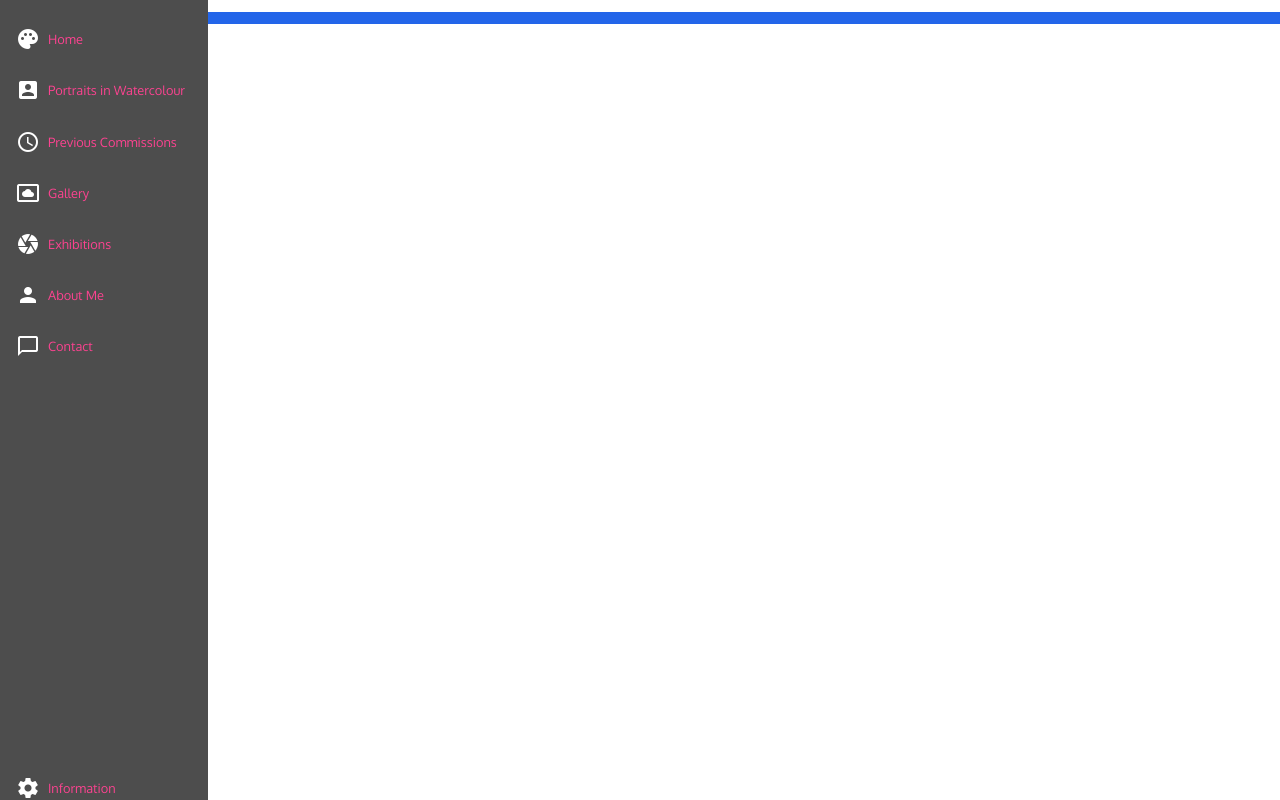
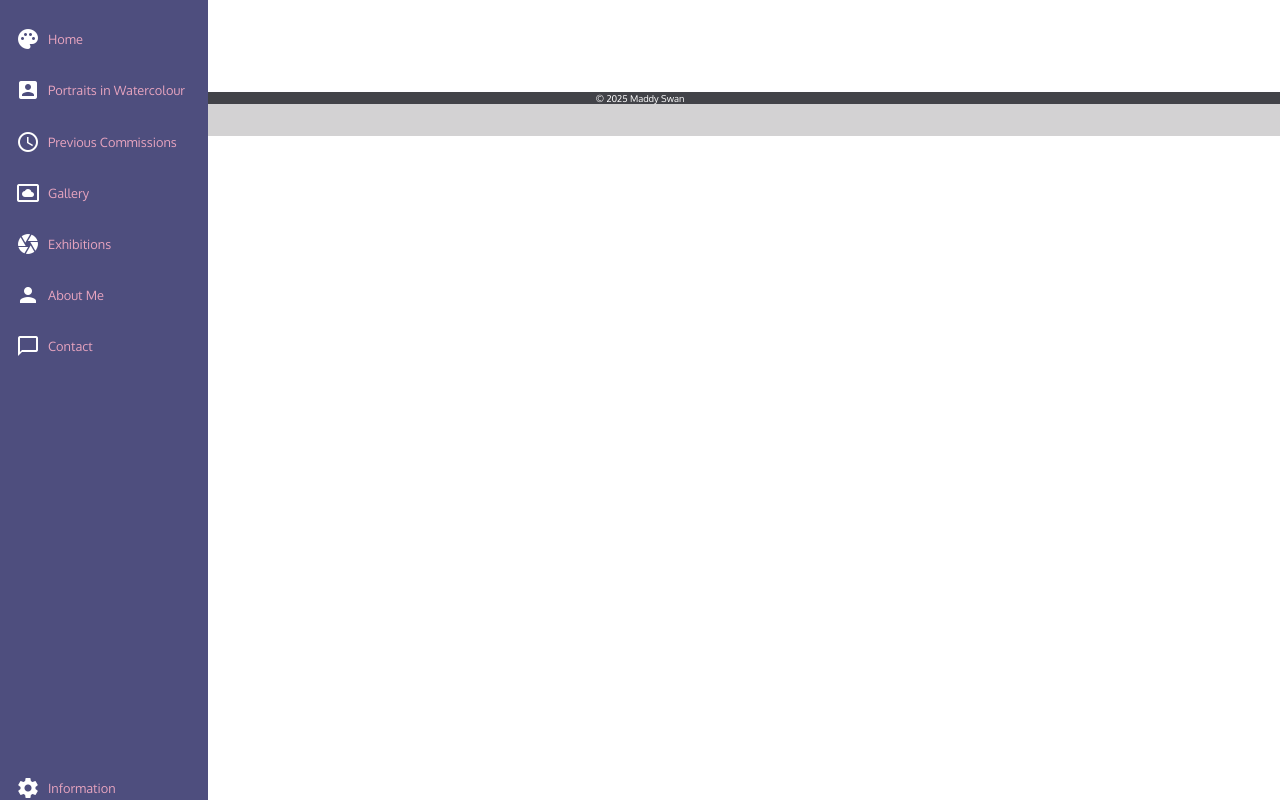
Before and after one commit to qubitsecure/february25, a React (Create React App) app: page /footer in a window 1280 px wide. Built offline with nearby package versions, Linux system fonts and the light colour scheme; a web font is replaced by a local one.

Commit message:
corrections

```diff
--- a/src/App.js
+++ b/src/App.js
@@ -1,8 +1,10 @@
+import React from 'react';
 import { createBrowserRouter, Route, createRoutesFromElements, RouterProvider } from 'react-router-dom';
 import RootLayout from './layouts/RootLayout';
 import Home from './Home';
 import Portraits from './layouts/Portraits';
 import Footer from './Footer';
+import './index.css';
 
 
 
@@ -11,8 +13,8 @@ const router = createBrowserRouter(
     <Route path="/" element={<RootLayout />}>
       <Route index element={<Home />} /> {/* This sets Home as the default route */}
       <Route path="/Home" element={<Home />} />
-      <Route path="/Footer" element={<Footer />} />
       <Route path="/Portraits" element={<Portraits />} />
+      <Route path="/footer" element={<Footer />} />
 
       </Route>
   )
--- a/src/Sidebar.css
+++ b/src/Sidebar.css
@@ -7,7 +7,7 @@
   }
 
 .sidebar {
-	background-color: #4d4d4d;
+	background-color: #4e4e7e;
 	position: fixed;
 	z-index: 10;
 	top: 0;
@@ -43,7 +43,7 @@
 .sidebar .sidebar__nav .sidebar__nav__link:hover,
 .sidebar .sidebar__nav .sidebar__nav__link:focus,
 .sidebar .sidebar__nav .sidebar__nav__link:active {
-  background-color: rgb(252, 252, 212);
+  background-color: rgb(247, 247, 248);
   color: #333; /* Change text color to dark */
 }
 
@@ -51,7 +51,7 @@
 	display: none;
 	font-family: 'Oxygen', sans-serif;
 	font-size: 0.8rem;
-	color: #fc4390;
+	color: #e7a4bf;
 	margin-left: 8px;
 	margin-right: auto;
 	white-space: nowrap;
--- a/src/index.css
+++ b/src/index.css
@@ -136,22 +136,20 @@ code {
 .footerstyle {
   z-index: 4;
   font-family: 'Oxygen', sans-serif;
-  align-items: top;
-  background-color: #2365e9;
-  display: flex;
-  flex-direction: column;
-  justify-content: center;
+  color: #ffffff;
+  background-color: #0a0b11c4;
+  text-align: center;
   font-size: 7pt;
-  color: rgb(223, 119, 119);
+  margin-bottom: 3rem;
 }
 
 .footer_a {
   line-height: 1.15;
   font-size: 4rem;
-  color: #0070f3;
+  background-color: #d6d5d6fb;
   width: 100%;
-  padding: auto;
   text-align: center;
+  padding: 1rem;
 }
 
 .footer_a:hover,
```
